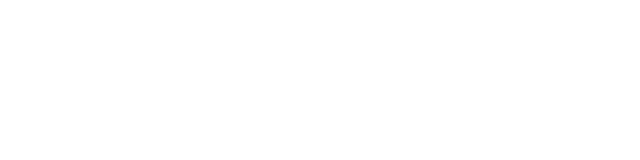
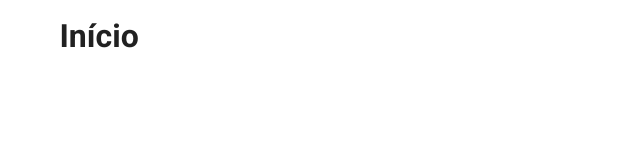
Before and after one commit to freaklucas/stock-trader, a Vue app: page / in a window 1280 px wide. Shown: the top 160 px of the page, without its empty margins (0-640 px from the left). Built offline with nearby package versions, Linux system fonts and the light colour scheme.

Commit message:
router-view ok

```diff
--- a/src/App.vue
+++ b/src/App.vue
@@ -1,5 +1,11 @@
 <template>
-  <div></div>
+  <v-app>
+    <v-content>
+      <v-container>
+        <router-view></router-view>
+      </v-container>
+    </v-content>
+  </v-app>
 </template>
 
 <script>
--- a/src/main.js
+++ b/src/main.js
@@ -1,10 +1,13 @@
-import Vue from 'vue'
-import App from './App.vue'
-import vuetify from './plugins/vuetify'
+import Vue from "vue";
+import App from "./App.vue";
+import vuetify from "./plugins/vuetify";
 
-Vue.config.productionTip = false
+import router from "./router";
+
+Vue.config.productionTip = false;
 
 new Vue({
+  router,
   vuetify,
-  render: h => h(App)
-}).$mount('#app')
+  render: (h) => h(App),
+}).$mount("#app");
```
